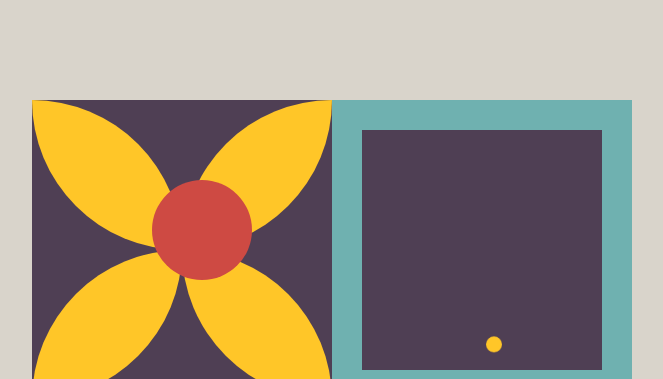
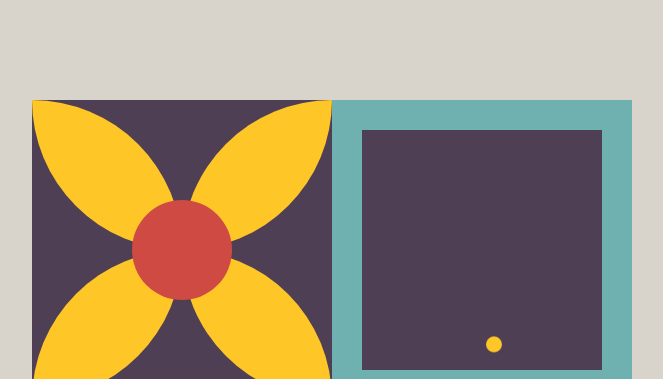
Before and after one commit to charlie24024217/myWeb, a plain HTML site: page index.html in a window 1280 px wide. Shown: the top 379 px of the page, without its empty margins (308-971 px from the left). Drawn offline with nearby package versions, Linux system fonts and the light colour scheme.

Commit message:
fix flower

```diff
--- a/style.scss
+++ b/style.scss
@@ -134,8 +134,8 @@ main {
         height: 100px;
         border-radius: 50%;
         background-color: $red;
-        top: 5rem;
-        right: 5rem;
+        top: 100px;
+        right: 100px;
       }
     }
   }
```
Also changed, not shown: style.css, 1 other file.
